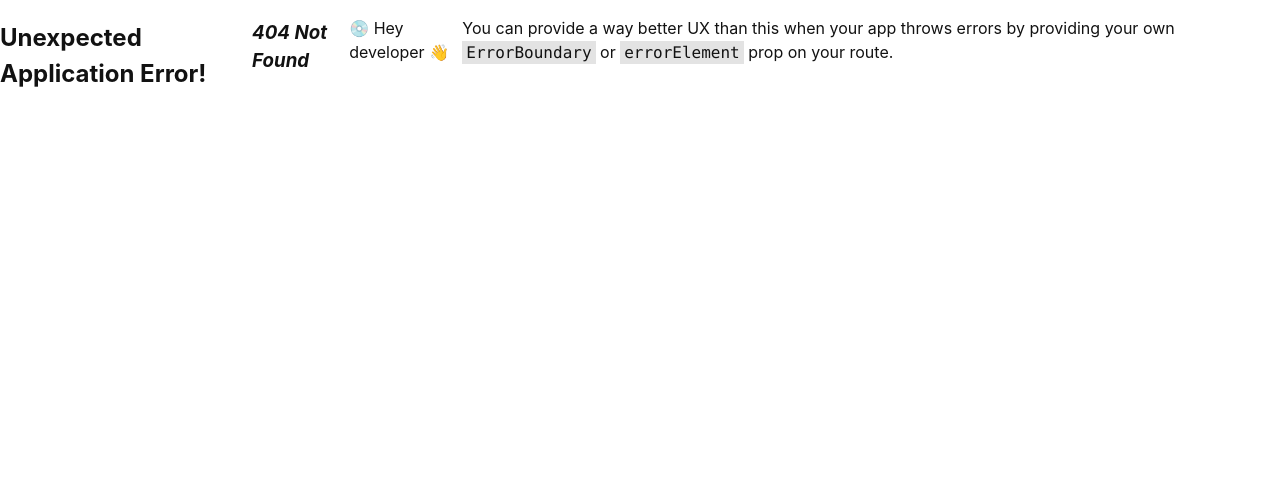
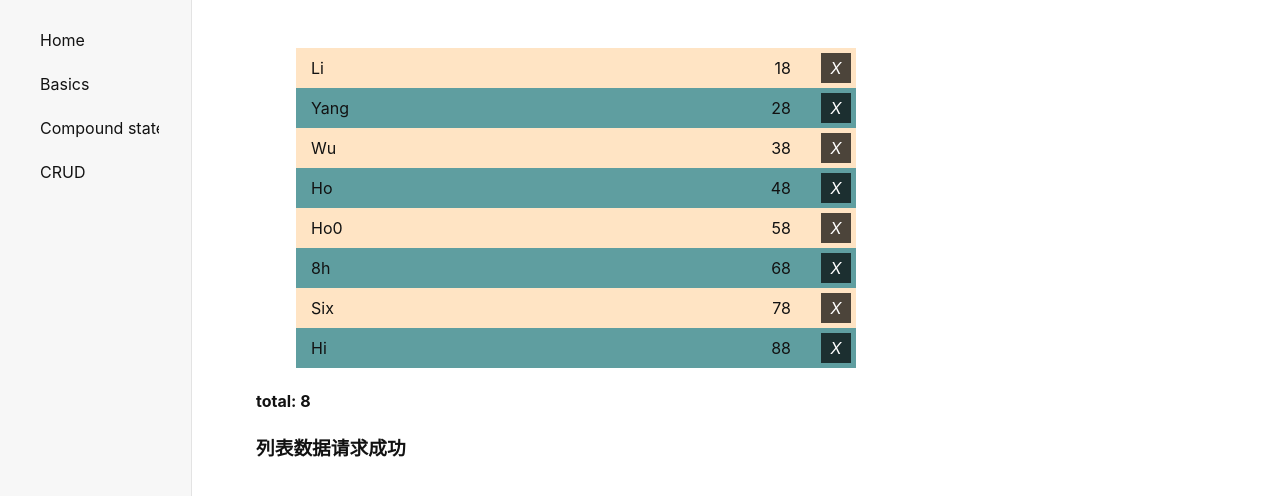
Before and after one commit to leeonon/react-xstate-example, a React (Vite) app: page /crud in a window 1280 px wide. Before the commit this address had no page. Shown: the top 496 px of the page. Built offline with nearby package versions, Linux system fonts and the light colour scheme.

Commit message:
3 files modified, 3 added

```diff
--- a/src/main.tsx
+++ b/src/main.tsx
@@ -4,6 +4,7 @@ import { createBrowserRouter, RouterProvider } from 'react-router-dom';
 import Layout from './routes/layout';
 import { Basics } from './routes/basics/index';
 import { Nesting } from './routes/nesting/index';
+import { Crud } from './routes/crud/index';
 
 import './index.css';
 
@@ -20,6 +21,10 @@ const router = createBrowserRouter([
         path: '/nesting',
         element: <Nesting />,
       },
+      {
+        path: '/crud',
+        element: <Crud />,
+      },
     ],
   },
 ]);
--- /dev/null
+++ b/src/routes/crud/crud.machine.ts
@@ -0,0 +1,134 @@
+import { assign, createMachine, type EventObject } from 'xstate';
+
+type CurdEvent = EventObject & {
+  type: 'INIT'
+} | {
+  type: 'ADD'
+} | {
+  type: 'UPDATE'
+} | {
+  type: 'DELETE',
+  index: number;
+} | {
+  type: 'QUERY'
+};
+
+type CrudMachineContext = {
+  loading: boolean;
+  list: Array<{
+    name: string;
+    age: number;
+  }>;
+  count: number;
+  desc: string;
+};
+
+type CrudMachineState = {
+  value: 'normal',
+  context: CrudMachineContext
+} | {
+  value: 'query',
+  context: CrudMachineContext
+} | {
+  value: 'update',
+  context: CrudMachineContext
+} | {
+  value: 'delete',
+  context: CrudMachineContext
+} | {
+  value: 'query',
+  context: CrudMachineContext
+}
+
+const crudMachine = createMachine<CrudMachineContext, CurdEvent, CrudMachineState>(
+  {
+    id: 'list',
+    initial: 'normal',
+    context: {
+      loading: false,
+      list: [],
+      count: 0,
+      desc: '当前列表状态'
+    },
+    states: {
+      normal : {
+        on: {
+          QUERY: ['query'],
+          DELETE: ['delete']
+        }
+      },
+      query: {
+        invoke: {
+          id: 'fetchQuery',
+          src: 'queryList',
+          onDone: {
+            // TODO loadmore
+            target: 'normal',
+            actions: assign((context, event) => {
+              context.desc = '列表数据请求成功';
+              return {
+                list: event.data,
+                loading: false,
+                count: event.data.length
+              }
+            })
+          }
+        }
+      },
+      delete:{
+        invoke: {
+          id: 'deleteFetch',
+          src: 'deleteService',
+          onDone: {
+            target: 'normal',
+            actions: assign((context, event) => {
+              context.list.splice(event.data, 1)
+              return {
+                desc: '第' + event.data + '条数据删除成功',
+                list: context.list
+              }
+            })
+          }
+        }
+      }
+    }
+  },
+  {
+    actions: {
+    },
+    services: {
+      queryList: async (context, _event) => {
+        context.loading = true
+        context.desc = '请求数据中...';
+        return new Promise((resolve) => {
+          setTimeout(() => {
+            resolve([
+              { name: 'Li', age: 18 },
+              { name: 'Yang', age: 28 },
+              { name: 'Wu', age: 38 },
+              { name: 'Ho', age: 48 },
+              { name: 'Ho0', age: 58 },
+              { name: '8h', age: 68 },
+              { name: 'Six', age: 78 },
+              { name: 'Hi', age: 88 },
+            ])
+          }, 3000);
+        })
+      },
+      deleteService: async (context, event) => {
+        console.log('context:', context, event)
+        if (event.type !== 'DELETE') {
+          return;
+        }
+        context.desc = '删除数据中';
+        return new Promise((resolve) => {
+          setTimeout(() => {
+            resolve(event.index);
+          }, 2500);
+        })
+      }
+    }
+  }
+);
+
+export default crudMachine;
--- /dev/null
+++ b/src/routes/crud/index.css
@@ -0,0 +1,34 @@
+.list {
+  width: 600px;
+}
+
+.list li {
+  position: relative;
+  height: 40px;
+  display: flex;
+  align-items: center;
+  justify-content: space-between;
+  padding-left: 15px;
+  padding-right: 65px;
+}
+
+.list li:nth-child(odd) {
+  background-color: bisque;
+}
+.list li:nth-child(even) {
+  background-color: cadetblue;
+}
+
+.list li i {
+  position: absolute;
+  right: 5px;
+  top: 5px;
+  display: inline-block;
+  width: 30px;
+  height: 30px;
+  line-height: 30px;
+  text-align: center;
+  cursor: pointer;
+  color: #fff;
+  background-color: rgba(0, 0, 0, 0.7);
+}
--- /dev/null
+++ b/src/routes/crud/index.tsx
@@ -0,0 +1,34 @@
+import { useEffect } from 'react';
+import { useMachine } from '@xstate/react';
+import crudMachine from './crud.machine';
+
+import './index.css';
+
+export const Crud = () => {
+  const [state, send] = useMachine(crudMachine);
+
+  useEffect(() => {
+    send('QUERY');
+  }, []);
+
+  const onDelete = (index: number) => send({ type: 'DELETE', index });
+
+  return (
+    <div>
+      {state.context.loading && <h4>loading~</h4>}
+      {!state.context.loading && (
+        <ul className="list">
+          {state.context.list.map((item, index) => (
+            <li key={item.age}>
+              <span style={{ marginRight: 40 }}>{item.name}</span>
+              <span>{item.age}</span>
+              <i onClick={() => onDelete(index)}>X</i>
+            </li>
+          ))}
+        </ul>
+      )}
+      <h4>total: {state.context.count}</h4>
+      <h3>{state.context.desc}</h3>
+    </div>
+  );
+};
--- a/src/routes/layout.tsx
+++ b/src/routes/layout.tsx
@@ -15,6 +15,9 @@ export default function Layout() {
             <li>
               <Link to="/nesting">Compound states</Link>
             </li>
+            <li>
+              <Link to="/crud">CRUD</Link>
+            </li>
           </ul>
         </nav>
       </div>
--- a/src/routes/nesting/index.tsx
+++ b/src/routes/nesting/index.tsx
@@ -40,6 +40,10 @@ export const Nesting = () => {
         <li>username: {state.context.name}</li>
         <li>age: {state.context.age}</li>
       </ul>
+      <img
+        width="600"
+        src="https://lee-oss-1300118632.cos.ap-nanjing.myqcloud.com/obsidian/202305181609369.jpg"
+      />
     </div>
   );
 };
```
